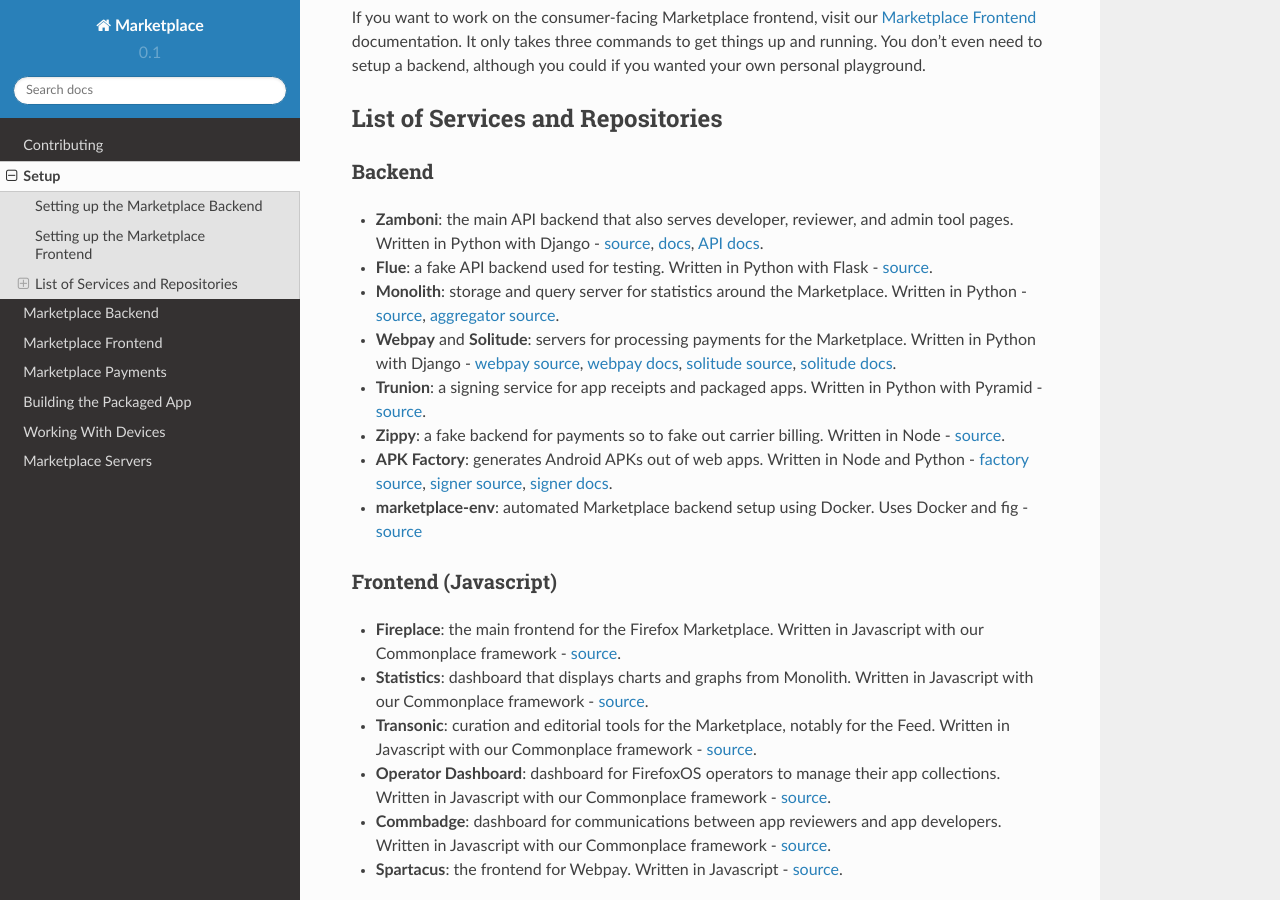
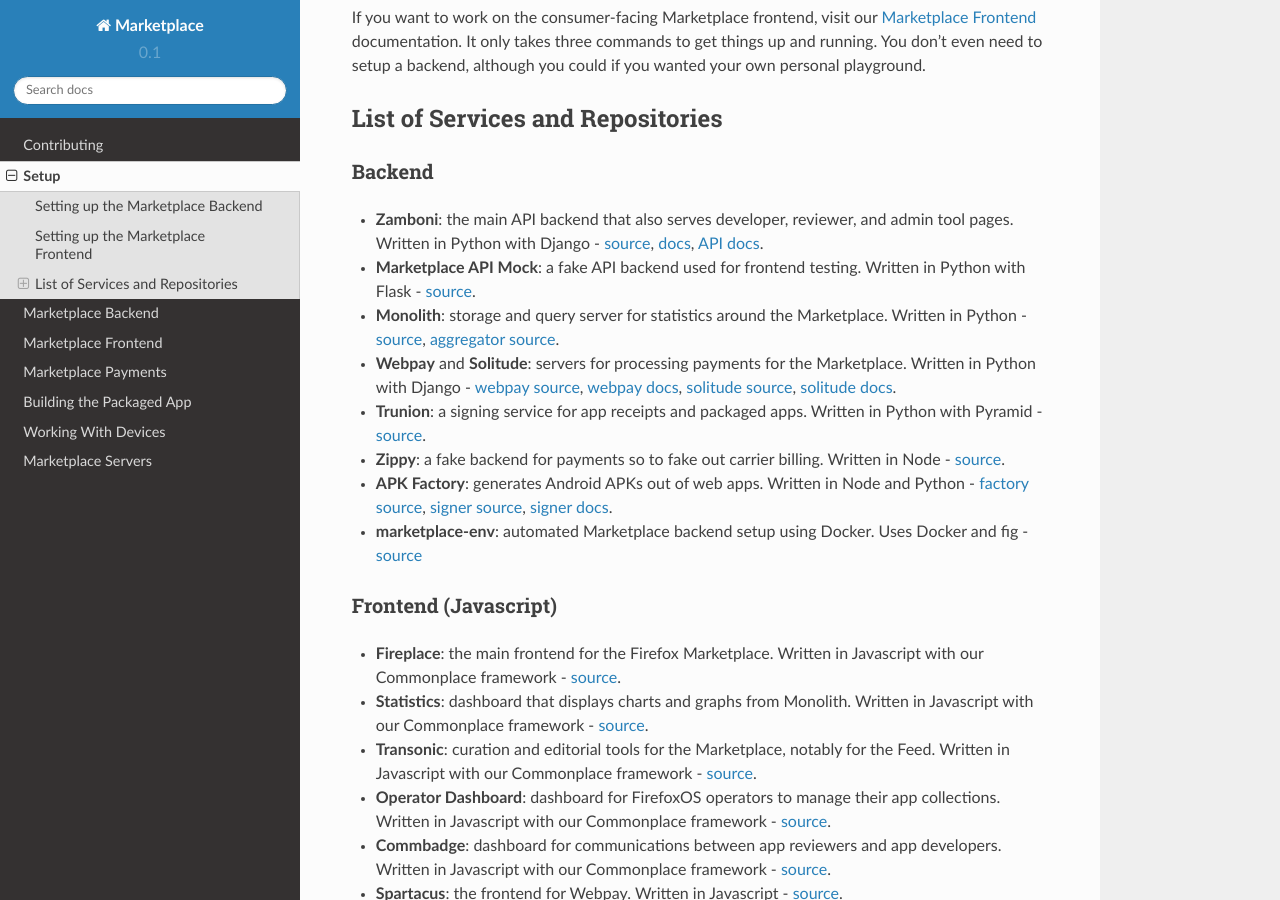
Before and after one commit to mozilla/marketplace-docs, a Sphinx documentation site: the page built from docs/topics/setup.rst, in a window 1280 px wide and 900 px high, scrolled down 578 px. Built offline with Sphinx 7.4.7 and the Read the Docs theme 2.0.0, drawn with Linux system fonts in a browser that asks for light colours.

Commit message:
flue rename

```diff
--- a/docs/topics/setup.rst
+++ b/docs/topics/setup.rst
@@ -41,9 +41,9 @@
   `docs <https://zamboni.readthedocs.org>`_,
   `API docs <https://firefox-marketplace-api.readthedocs.org>`_.
 
-* **Flue**: a fake API backend used for testing.
+* **Marketplace API Mock**: a fake API backend used for frontend testing.
   Written in Python with Flask -
-  `source <https://github.com/mozilla/flue>`_.
+  `source <https://github.com/mozilla/marketplace-api-mock>`_.
 
 * **Monolith**: storage and query server for statistics around the Marketplace.
   Written in Python -
```
